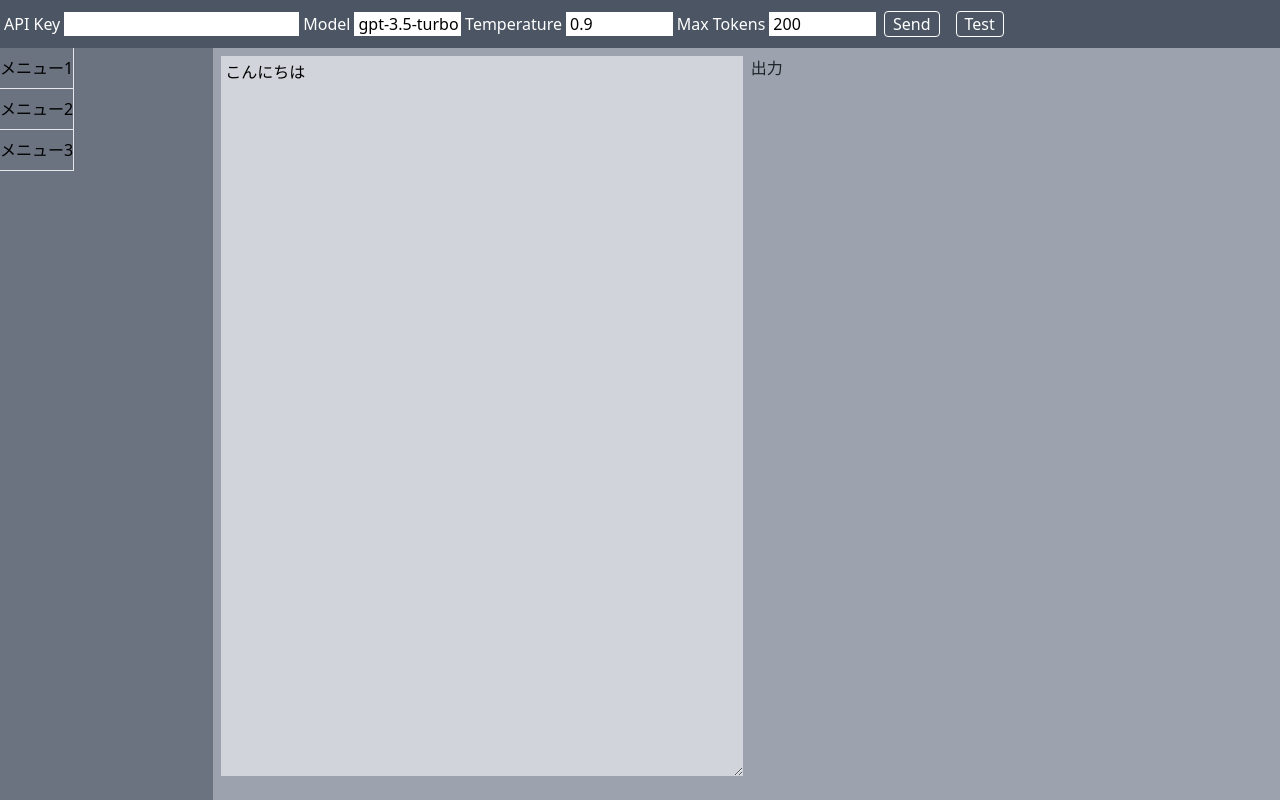
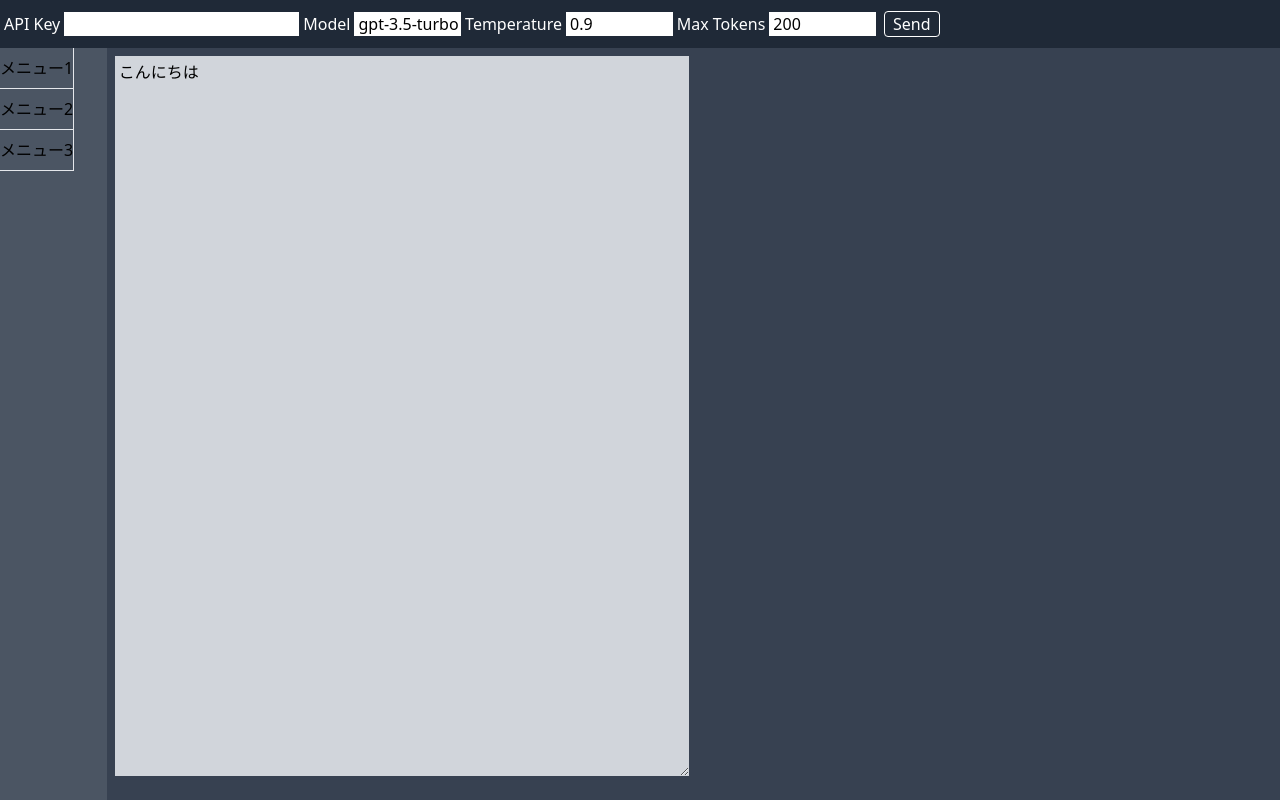
Before and after one commit to kou72/chatgpt-poster, a Next.js app: page / in a window 1280 px wide. Built offline with nearby package versions, Linux system fonts and the light colour scheme.

Commit message:
スタイル調整

```diff
--- a/components/Header.tsx
+++ b/components/Header.tsx
@@ -6,7 +6,7 @@ const Header = () => {
 
   return (
     <>
-      <div className="fixed top-0 left-0 w-full h-12 bg-gray-600 z-10">
+      <div className="fixed top-0 left-0 w-full h-12 bg-gray-800 z-10">
         <div className="flex items-center h-12">
           <span className="mx-1 text-white">API Key</span>
           <input
@@ -40,12 +40,6 @@ const Header = () => {
           >
             Send
           </button>
-          <button
-            className="mx-2 px-2 bg-transparent border border-white rounded text-white"
-            onClick={() => handleChatgpt.setOutput("test")}
-          >
-            Test
-          </button>
         </div>
       </div>
     </>
--- a/components/Layout.tsx
+++ b/components/Layout.tsx
@@ -6,10 +6,10 @@ export default function Layout({ children }: { children: any }) {
     <>
       <Header />
       <div className="flex min-h-screen">
-        <div className="w-1/6">
+        <div className="w-1/12">
           <Sidebar />
         </div>
-        <div className="w-5/6">
+        <div className="w-11/12">
           <main>{children}</main>
         </div>
       </div>
--- a/components/Sidebar.tsx
+++ b/components/Sidebar.tsx
@@ -2,7 +2,7 @@ import React from "react";
 
 const Sidebar = () => {
   return (
-    <div className="bg-gray-500 min-h-screen pt-12">
+    <div className="bg-gray-600 min-h-screen pt-12">
       <div className="flex">
         <ul className="border-r">
           <li className="py-2 border-b">メニュー1</li>
--- a/hooks/useChatGPT.tsx
+++ b/hooks/useChatGPT.tsx
@@ -6,10 +6,11 @@ export const useChatGPT = () => {
   const [temperature, setTemperature] = useState(0.9);
   const [maxTokens, setMaxTokens] = useState(200);
   const [input, setInput] = useState("こんにちは");
-  const [output, setOutput] = useState("出力");
+  const [output, setOutput] = useState("");
 
   const requestChatGPT = async () => {
     try {
+      setOutput("リクエスト中...");
       const response = await fetch("/api/chatgpt", {
         method: "POST",
         headers: {
@@ -29,9 +30,11 @@ export const useChatGPT = () => {
         setOutput(data.choices[0].message.content);
       } else {
         console.error("Error calling API route");
+        setOutput("リクエストが失敗しました");
       }
     } catch (error) {
       console.log(error);
+      setOutput("リクエストが失敗しました");
     }
   };
 
--- a/pages/api/hello.ts
+++ /dev/null
@@ -1,13 +0,0 @@
-// Next.js API route support: https://nextjs.org/docs/api-routes/introduction
-import type { NextApiRequest, NextApiResponse } from 'next'
-
-type Data = {
-  name: string
-}
-
-export default function handler(
-  req: NextApiRequest,
-  res: NextApiResponse<Data>
-) {
-  res.status(200).json({ name: 'John Doe' })
-}
--- a/pages/index.tsx
+++ b/pages/index.tsx
@@ -1,6 +1,7 @@
 import { useContext } from "react";
 import Head from "next/head";
-import "github-markdown-css/github-markdown-light.css";
+// import "github-markdown-css/github-markdown-light.css";
+import "github-markdown-css/github-markdown-dark.css";
 import ReactMarkdown from "react-markdown";
 import { ChatGPTContext } from "../hooks/useChatGPT";
 
@@ -12,7 +13,7 @@ export default function Home() {
       <Head>
         <title>Chat-GPT Poster</title>
       </Head>
-      <div className="bg-gray-400 min-h-screen pt-12">
+      <div className="bg-gray-700 min-h-screen pt-12">
         <div className="grid grid-cols-2 p-2 gap-2">
           <div className="col-span-1">
             <textarea
@@ -22,7 +23,7 @@ export default function Home() {
             ></textarea>
           </div>
           <div className="col-span-1 markdown-body">
-            <ReactMarkdown className="w-full h-[calc(100vh-5rem)] overflow-y-auto">
+            <ReactMarkdown className="w-full h-[calc(100vh-5rem)] overflow-y-auto pr-2">
               {chatgpt.output}
             </ReactMarkdown>
           </div>
```
